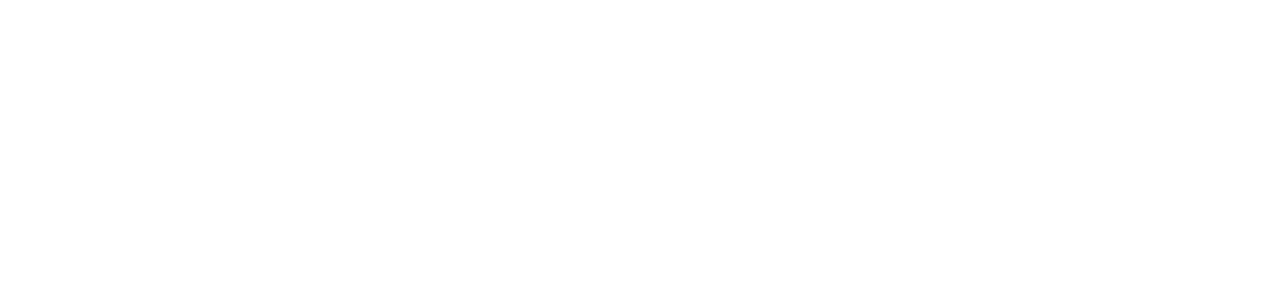
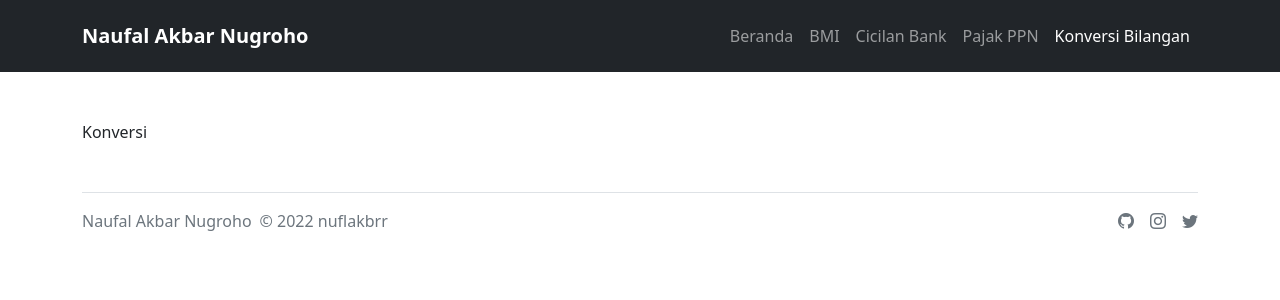
Before and after one commit to nuflakbrr/react-praktikum, a React (Create React App) app: page /konversi in a window 1280 px wide. Before the commit this address had no page. Shown: the top 300 px of the page. Built offline with nearby package versions, Linux system fonts and the light colour scheme.

Commit message:
add routing pages

```diff
--- a/src/App.js
+++ b/src/App.js
@@ -1,7 +1,10 @@
 import React from 'react'
 import { Routes, Route } from 'react-router-dom'
 import Bmi from './pages/Bmi'
+import Cicilan from './pages/Cicilan'
 import Home from './pages/Home'
+import Konversi from './pages/Konversi'
+import Pajak from './pages/Pajak'
 
 const App = () => {
   return (
@@ -9,6 +12,9 @@ const App = () => {
       <Routes>
         <Route path='/' element={<Home />} />
         <Route path='/bmi' element={<Bmi />} />
+        <Route path='/cicilan' element={<Cicilan />} />
+        <Route path='/pajak' element={<Pajak />} />
+        <Route path='/konversi' element={<Konversi />} />
       </Routes>
     </div>
   )
--- /dev/null
+++ b/src/pages/Cicilan.js
@@ -0,0 +1,14 @@
+import React from 'react'
+import Main from '../layouts/Main'
+
+const Cicilan = () => {
+    return (
+        <>
+            <Main>
+                Cicilan Bank
+            </Main>
+        </>
+    )
+}
+
+export default Cicilan
--- /dev/null
+++ b/src/pages/Konversi.js
@@ -0,0 +1,14 @@
+import React from 'react'
+import Main from '../layouts/Main'
+
+const Konversi = () => {
+    return (
+        <>
+            <Main>
+                Konversi
+            </Main>
+        </>
+    )
+}
+
+export default Konversi
--- /dev/null
+++ b/src/pages/Pajak.js
@@ -0,0 +1,14 @@
+import React from 'react'
+import Main from '../layouts/Main'
+
+const Pajak = () => {
+    return (
+        <>
+            <Main>
+                Pajak
+            </Main>
+        </>
+    )
+}
+
+export default Pajak
```
